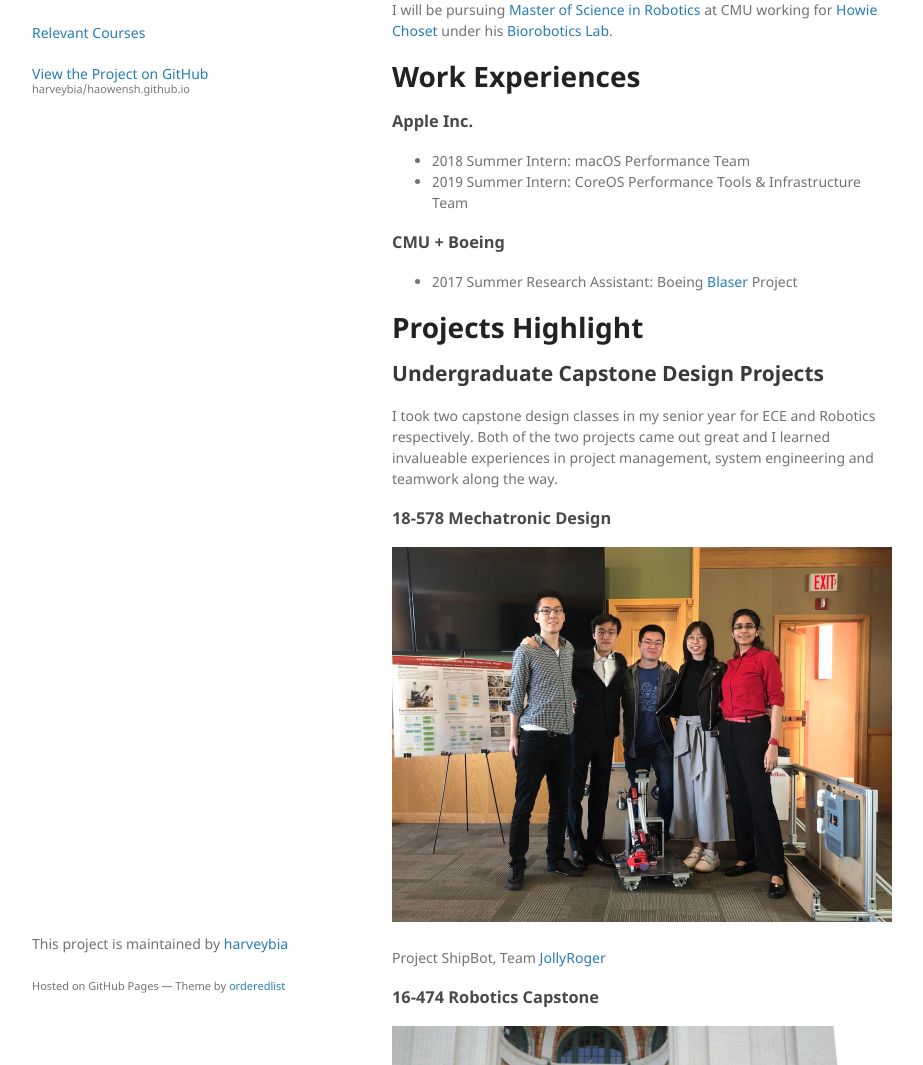
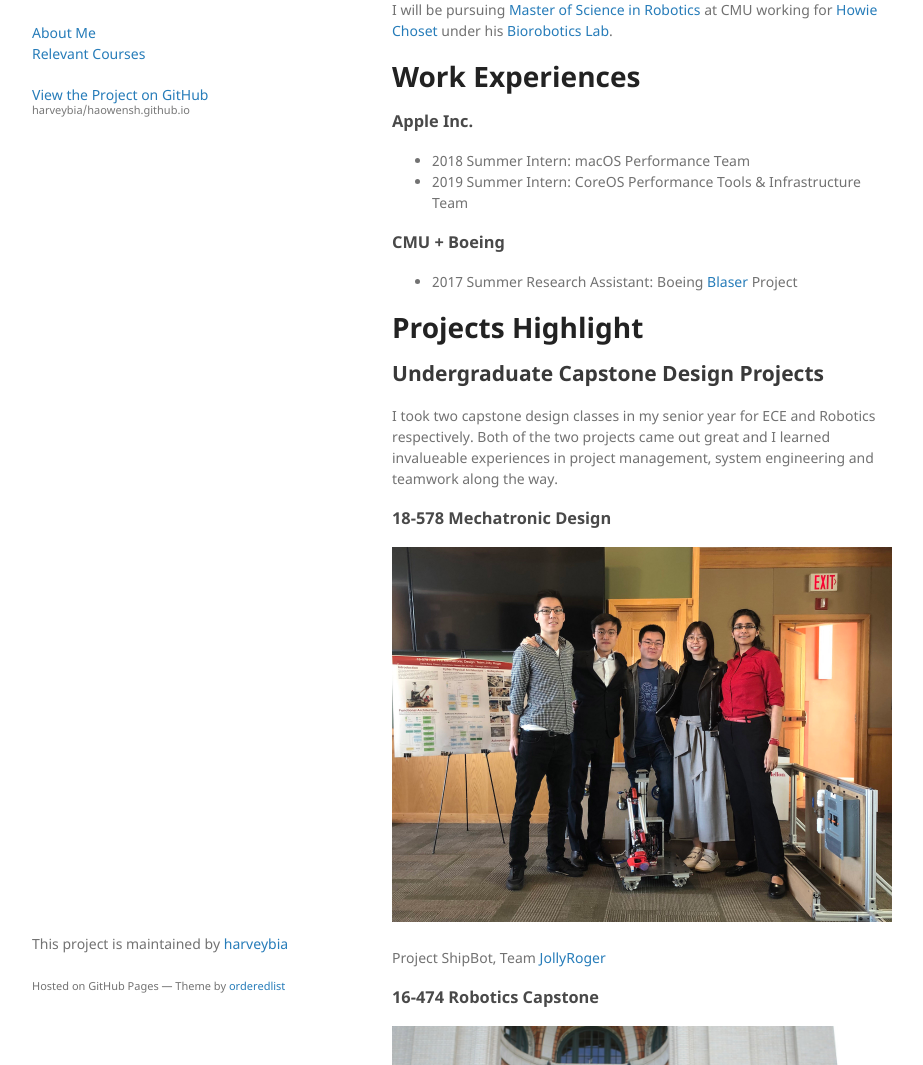
Before and after one commit to harveybia/haowensh.github.io, a Jekyll site: the page built from index.md, in a window 1280 px wide and 1400 px high. Shown: the part 335-1400 px from the top of the window, without its empty margins (178-1101 px from the left). Built offline with Jekyll 4.4.1, drawn with Linux system fonts in a browser that asks for light colours.

Commit message:
added about me

```diff
--- a/_layouts/default.html
+++ b/_layouts/default.html
@@ -23,6 +23,10 @@
         <p>{{ site.description | default: site.github.project_tagline }}</p>
 
         <p>
+          <a href="./">
+            About Me
+          </a>
+          <br>
           <a href="./courses.html">
             Relevant Courses
           </a>
--- a/_sass/jekyll-theme-minimal.scss
+++ b/_sass/jekyll-theme-minimal.scss
@@ -41,7 +41,7 @@ a {
 
 a:hover, a:focus {
   color:#069;
-  font-weight: bold;
+  text-decoration: underline;
 }
 
 a small {
```
